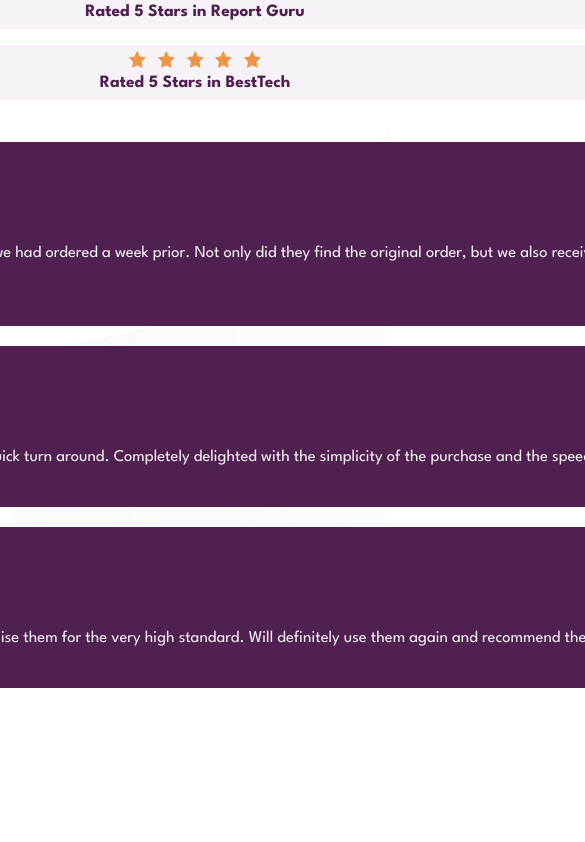
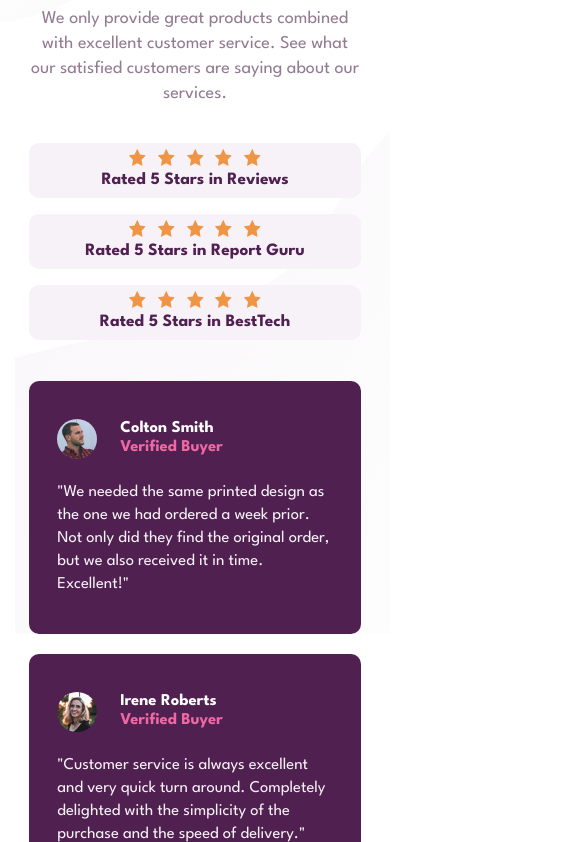
Before and after one commit to Lenigo85/social-proof-section, a plain HTML site: page index.html in a window 390 px wide. Shown: the part 210-1052 px from the top of the page, 585 px wide, since content can reach past the window. Before the commit the page ends 898 px from the top, so only its background shows below. Drawn offline with Linux system fonts and the light colour scheme.

Commit message:
Agregados max-heigth y max-width al contenedor principal

```diff
--- a/style.css
+++ b/style.css
@@ -13,7 +13,6 @@ body {
     display: flex;
     justify-content: center;
     align-items: center;
-    height: 100vh;
 }
 
 .background {
@@ -37,10 +36,8 @@ body {
 
 .container {
     width: calc(100vw - 15%);
-    min-width: 1113px;
-    /*
-    height: 600px;
-    */
+    max-width: 1113px;
+    max-height: 590px;
 }
 
 .top-row {
@@ -76,7 +73,7 @@ body {
 }
 
 .top-row__right-column {
-    width: 540px;
+    width: 100%;
     height: 200px;
     margin-top: 40px;
     margin-left: 50px;
@@ -86,7 +83,8 @@ body {
 }
 
 .ratings {
-    width: 98%;
+    width: 100%;
+    max-width: 540px;
     margin-top: 20px;
     display: flex;
     flex-direction: column;
@@ -133,6 +131,7 @@ body {
     flex-direction: row;
     justify-content: space-between;
     margin-top: 98px;
+    padding-bottom: 50px;
     width: 100%;
 }
 
@@ -217,6 +216,11 @@ body {
         background-position: bottom right, top left;
     }
 
+    .container {
+        max-height: calc(100vh - 5%);
+        max-width: 375px;
+    }
+
     .top-row {
         flex-direction: column;
         justify-content: space-between;
@@ -230,18 +234,14 @@ body {
     }
 
     .top-row__right-column {
-        width: 100%;
         height: 200px;
         margin-top: 25px;
         margin-left: 0;
+        justify-content: center;
     }
 
     .ratings {
-        width: 100%;
-    }
-
-    .ratings__stars{
-        text-align: center;
+        max-width: 100%;
     }
 
     .cards {
```
